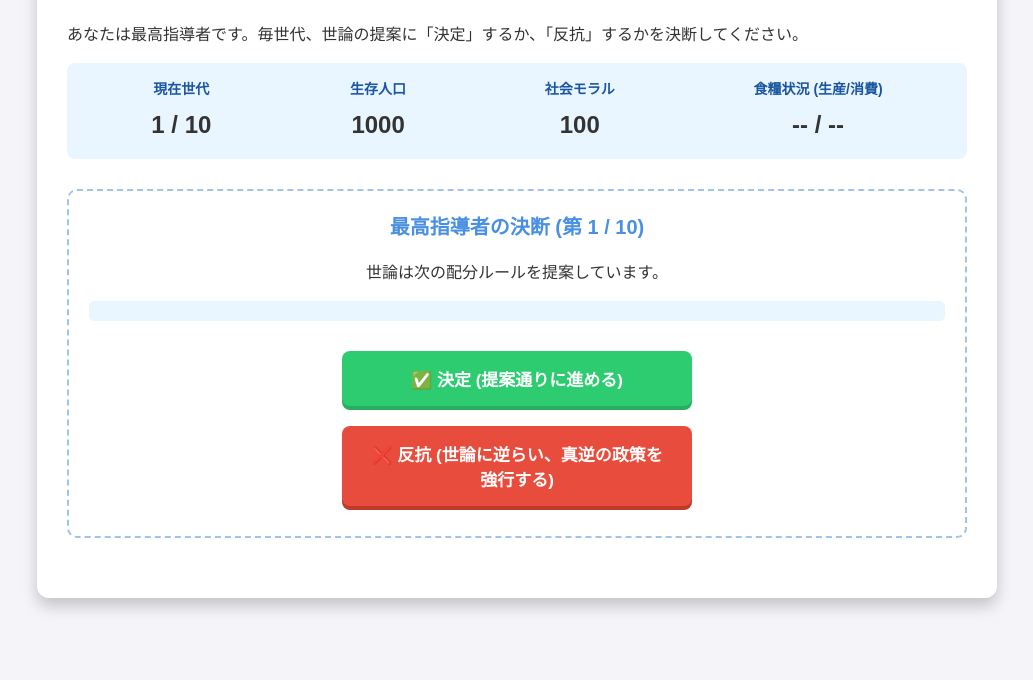
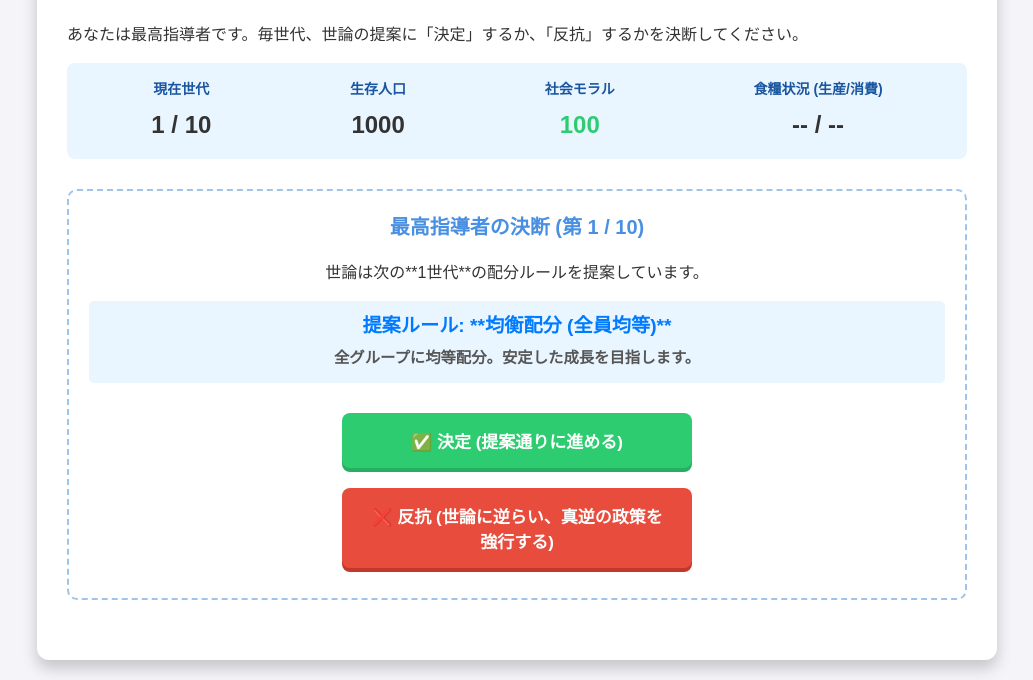
Before and after one commit to nekonekoproduct/test, a plain HTML site: page index.html in a window 1280 px wide. Shown: the part 144-824 px from the top of the page, without its empty margins (123-1156 px from the left). Before the commit the page ends 800 px from the top, so only its background shows below. Drawn offline with Linux system fonts and the light colour scheme.

Commit message:
Update index.html

```diff
--- a/index.html
+++ b/index.html
@@ -151,7 +151,7 @@
             <h2 id="controlTitle">最高指導者の決断 (第 1 / 10)</h2>
             <p id="controlDescription">世論は次の配分ルールを提案しています。</p>
 
-            <div id="proposedPolicy"></div>
+            <div id="proposedPolicy">世論の提案を生成中です...</div>
 
             <div id="mainSelectionButtons">
                 <button id="choiceAccept" style="background-color: #2ecc71; color: white; box-shadow: 0 4px #27ae60;">
@@ -181,7 +181,7 @@
     <script>
         // --- 1. 定数と初期設定 ---
         const POPULATION_SIZE = 1000;
-        const MAX_GENERATIONS = 10; // 修正: 10世代に変更
+        const MAX_GENERATIONS = 10; // 修正: 10世代
         const CONSUMPTION_PER_PERSON = 3.5; // 修正: 3.5に緩和
         const FOOD_CRISIS_MAGNITUDE = 0.35; // 修正: 0.35に緩和
         const MORALE_LOW_THRESHOLD = 50;
@@ -314,7 +314,7 @@
                     past_contribution = production_score * 5 + Math.floor(Math.random() * 11);
                 }
 
-                health_status = ['健康', '軽度の病', '重度の病'][Math.floor(R/*andom() * 3)];
+                health_status = ['健康', '軽度の病', '重度の病'][Math.floor(Math.random() * 3)];
 
                 data.push({
                     id: i + 1,
@@ -350,7 +350,6 @@
             const totalProductionScore = nextPop.reduce((sum, p) => {
                 let currentProd = p.production;
                 if (p.group === '🧑 生産世代') {
-                    // 高生産者のみブースト適用
                     if (p.category === '高生産') {
                         currentProd *= (1 + prodBoost);
                     }
@@ -369,13 +368,10 @@
                     let priority = 0;
 
                     if (selectedPolicy.id === 'P1') {
-                        // 生産性絶対優先
                         priority = (p.category === '高生産' ? 100 : (p.category === '中生産' ? 50 : 10));
                     } else if (selectedPolicy.id === 'P3') {
-                        // 弱者優先
                         priority = (p.group === '🧓 高齢者' || p.group === '👶 子供' ? 100 : 50);
                     } else {
-                        // P2, P4: 均等・バランス型
                         priority = (p.group === '🧑 生産世代' ? 70 : 50);
                     }
 
@@ -478,15 +474,18 @@
             document.getElementById('controlTitle').textContent = `最高指導者の決断 (第 ${currentGeneration} / ${MAX_GENERATIONS})`;
             document.getElementById('controlDescription').innerHTML = '世論は次の**1世代**の配分ルールを提案しています。';
 
-            // ★★★ 修正箇所: proposedPolicyが存在するかチェックし、表示を保証する ★★★
+            // ★★★ 提案表示ロジック (最終修正版) ★★★
+            let proposalHtml;
             if (proposedPolicy) {
-                document.getElementById('proposedPolicy').innerHTML = `提案ルール: **${proposedPolicy.label}**<br><span style="font-size:0.8em; color: #555;">${proposedPolicy.description}</span>`;
+                proposalHtml = `提案ルール: **${proposedPolicy.label}**<br><span style="font-size:0.8em; color: #555;">${proposedPolicy.description}</span>`;
             } else {
                 // エラー時の代替表示とP2強制選択（安全策）
-                document.getElementById('proposedPolicy').innerHTML = `**エラー:** 提案ルールを読み込めませんでした。デフォルトの**均衡配分**が選択されます。`;
+                proposalHtml = `**エラー:** 提案ルールを読み込めませんでした。デフォルトの**均衡配分(P2)**が選択されます。`;
                 proposedPolicy = DISTRIBUTION_POLICIES.find(p => p.id === 'P2');
             }
-            // ★★★ 修正箇所 終了 ★★★
+
+            document.getElementById('proposedPolicy').innerHTML = proposalHtml;
+            // ★★★ 提案表示ロジック 終了 ★★★
 
             document.getElementById('choiceAccept').onclick = () => handleDecision(true);
             document.getElementById('choiceRebel').onclick = () => handleDecision(false);
```
